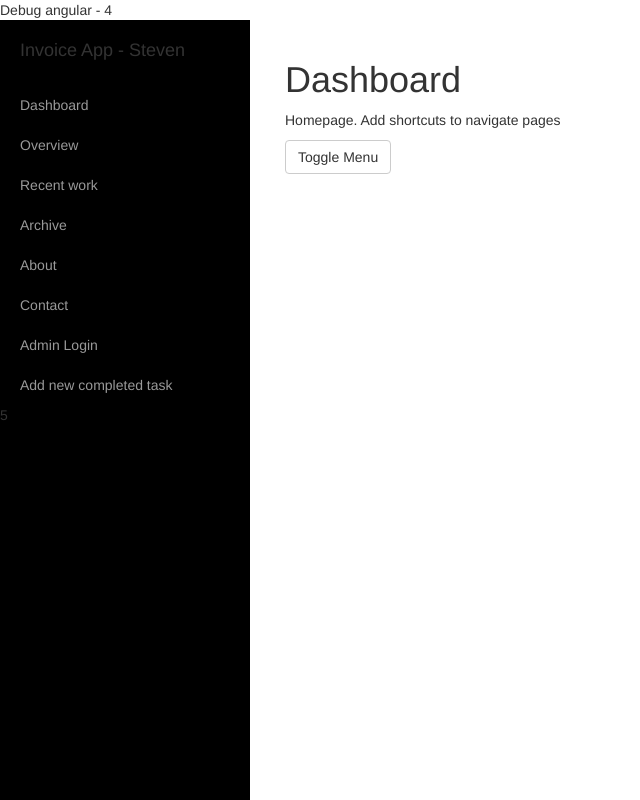
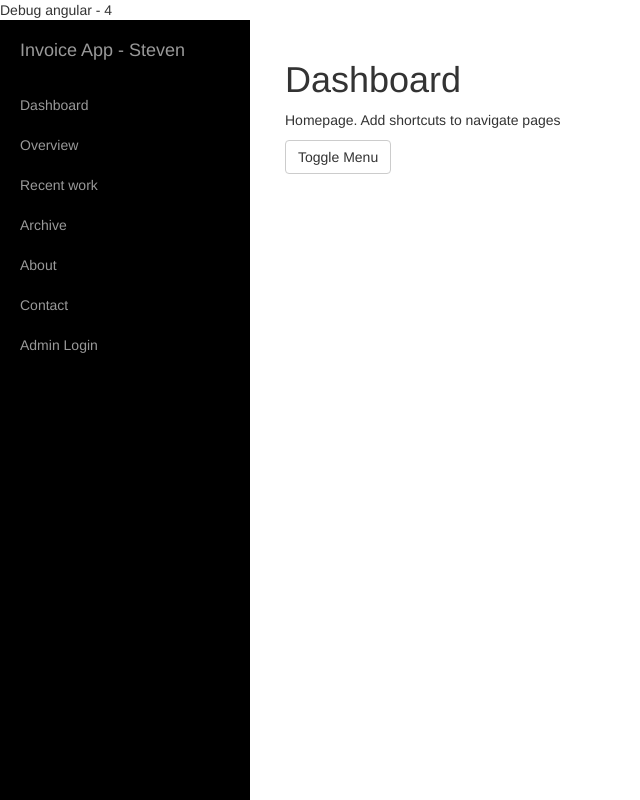
Before and after one commit to HimanshuGusain04/invoice, a website: page public/index.html in a window 1280 px wide. Shown: the whole page, without its empty margins (0-640 px from the left). Drawn offline with nearby package versions, Linux system fonts and the light colour scheme; some packages are replaced by stand-ins of ours.

Commit message:
Very basic User login created. No Cookies or Tokens

```diff
--- a/public/app/app.routes.js
+++ b/public/app/app.routes.js
@@ -17,19 +17,19 @@ app.config(['$routeProvider',
                 })
                 .when('/overview', {
                     templateUrl: 'app/views/overview.html',
-                    controller: 'MainController'
+                    controller: ''
                 })
                 .when('/archive', {
                     templateUrl: 'app/views/archive.html',
-                    controller: 'MainController'
+                    controller: ''
                 })
                 .when('/about-me', {
                     templateUrl: 'app/views/about.html',
-                    controller: 'MainController'
+                    controller: ''
                 })
                 .when('/contact', {
                     templateUrl: 'app/views/contact.html',
-                    controller: 'MainController'
+                    controller: ''
                 })
                 .when('/login', {
                     templateUrl: 'app/views/login.html',
--- a/public/app/controllers/loginCtrl.js
+++ b/public/app/controllers/loginCtrl.js
@@ -1,6 +1,6 @@
 var app = angular.module('LoginCtrlModule',['loginService']);
 
-app.controller('LoginCtrl', ['$scope','Login', function($scope, Login) {
+app.controller('LoginCtrl', ['$scope','Login',  'Auth', function($scope, Login, Auth) {
 
 
   // Submit function bound on "Submit" button on form
@@ -25,6 +25,8 @@ password: $scope.password
 
  // If successful print returned message form API else print error
 .success(function(data) {
+
+    Auth.setUser($scope.username);
             $scope.status = data.message;
             console.log($scope.status);
         })
--- a/public/app/controllers/mainctrl.js
+++ b/public/app/controllers/mainctrl.js
@@ -1,7 +1,22 @@
 var app = angular.module('mainCtrlModule',[]);
 
-app.controller('MainController', ['$scope', function($scope) {
+app.controller('MainController', ['$scope', 'Auth', '$location',  function($scope,Auth, $location) {
 
 
-  // console.log($scope);
+  $scope.loggedIn = false;
+// Watch if Admin Logs in an redirects to homepage
+$scope.$watch(Auth.isLoggedIn, function (value) {
+
+
+    if(value) {
+      $scope.loggedIn = true;
+      console.log("Connect");
+      $location.path('/home');
+      //Do something when the user is connected
+    }
+
+  }, true);
+
+// console.log($scope);
+
 }]);
--- a/public/app/services/loginService.js
+++ b/public/app/services/loginService.js
@@ -10,9 +10,20 @@ angular.module('loginService', [])
 
 		return	$http.post('/api/login',loginData)
 	}
-
 	return	loginFactory;
 
+})
 
 
+.factory('Auth', function(){
+var user;
+
+return{
+    setUser : function(aUser){
+        user = aUser;
+    },
+    isLoggedIn : function(){
+        return(user)? user : false;
+    }
+  }
 });
--- a/public/app/views/partials/navbar.html
+++ b/public/app/views/partials/navbar.html
@@ -1,6 +1,6 @@
   <!-- Sidebar -->
         <div id="sidebar-wrapper">
-            <ul class="sidebar-nav">
+            <ul class="sidebar-nav" ng-controller="MainController">
                 <li class="sidebar-brand">
                         <span>Invoice App - Steven</span>
                 </li>
@@ -23,12 +23,13 @@
                 <li>
                     <a href="#/contact">Contact</a>
                 </li>
-                <li>
+                <li ng-hide="loggedIn == true">
                     <a href="#/login">Admin Login</a>
                 </li>
-                 <li>
+
+                 <li ng-show="loggedIn == true">
                     <a href="#/add-new-invoice">Add new completed task</a>
-                </li>5
+                </li>
             </ul>
         </div>
         <!-- /#sidebar-wrapper -->
--- a/public/css/main.css
+++ b/public/css/main.css
@@ -83,6 +83,7 @@
 
 .sidebar-nav > .sidebar-brand {
     height: 65px;
+    color: #999999;
     font-size: 18px;
     line-height: 60px;
 }
--- a/public/index.html
+++ b/public/index.html
@@ -46,6 +46,7 @@
     </head>
 
     <body ng-app="invoiceApp">
+    <div ng-controller="MainController">
         Debug angular - {{2 + 2}}
         <div id="wrapper">
 
@@ -74,6 +75,7 @@
 
         </div>
         <!-- /#wrapper -->
+        </div>
 
         <!-- jQuery -->
         <script src="js/jquery.js"></script>
```
